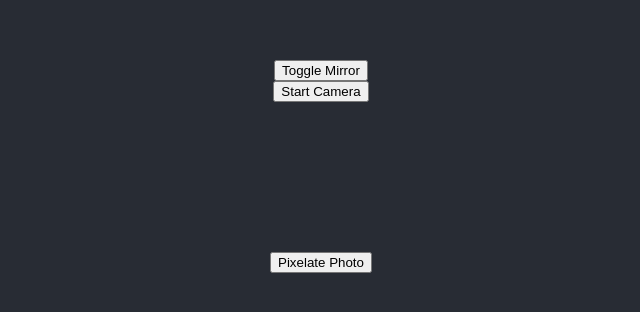
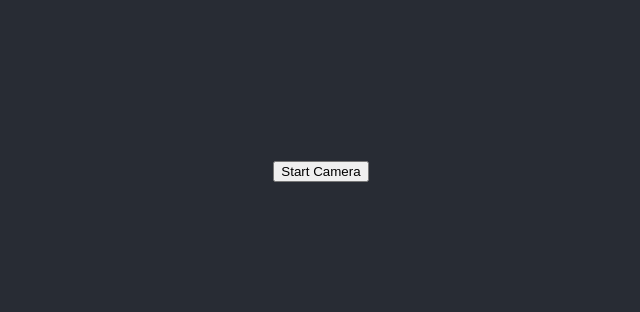
Before and after one commit to crlprk/HackGT_X, a React (Create React App) app in the folder my-app/: page / in a window 1280 px wide. Shown: the part 234-546 px from the top of the page, without its empty margins (319-959 px from the left). Built offline with nearby package versions, Linux system fonts and the light colour scheme.

Commit message:
Logic finished

```diff
--- a/my-app/src/App.js
+++ b/my-app/src/App.js
@@ -282,8 +282,6 @@ function App() {
         }, 0);
       });
       pre_quantize();
-      // ctx.scale(-1, 1);
-      // ctx.drawImage(img, 0, 0, canvas.width, canvas.height);
     };
 
     quantized_img_element.onload = function() {
@@ -296,15 +294,6 @@ function App() {
       pixel_img.width = vid_width;
       console.log("img", pixel_img.height, pixel_img.width);
     };
-
-
-    // imageCapture.takePhoto().then((blob) => {
-    //   console.log("Took photo:", blob);
-    //   img.src = URL.createObjectURL(blob);
-    // })
-    // .catch((error) => {
-    //   console.error("takePhoto() error: ", error);
-    // });
 
     imageCapture.grabFrame().then((imageBitmap) => {
       console.log("Took photo:", imageBitmap);
@@ -352,6 +341,7 @@ function App() {
     }
 
 	  video.srcObject = stream;
+    setAppState(1);
   }
 
   function toggle_mirror() {
@@ -392,16 +382,19 @@ function App() {
   return (
     <div className="App">
     <header className = "App-header">
-      <button onClick={toggle_mirror}>Toggle Mirror</button>
-      <button onClick={camera_button}>Start Camera</button>
-      <video className = "mirror" id="video" autoPlay></video>
-      {/* <button onClick={click_photo}>Click Photo</button> */}
-      <button onClick={quantize_and_pixelate_img}>Pixelate Photo</button>
-      <img hidden className = "mirror" id = "quantized_img"></img>
-      {/* <button onClick={pixelateImage}>Pixelate Photo</button> */}
-      <img className='mirror' id = "pixelated_img"></img>
-      <canvas hidden id="pixel_canvas"></canvas>
-      <canvas hidden id="canvas"></canvas>
+      <div className="splash">
+        {appState == 0 && <button onClick={camera_button}>Start Camera</button>}
+      </div>
+      <div hidden={appState == 0} className="camera">
+        <video className = "mirror" id="video" autoPlay></video>
+        <button onClick={quantize_and_pixelate_img}>Pixelate Photo</button>
+        <button onClick={toggle_mirror}>Toggle Mirror</button>
+        <img hidden className = "mirror" id = "quantized_img"></img>
+        <img className='mirror' id = "pixelated_img"></img>
+        <canvas hidden id="pixel_canvas"></canvas>
+        <canvas hidden id="canvas"></canvas>
+      </div>
+
     </header>
     </div>
   );
```
